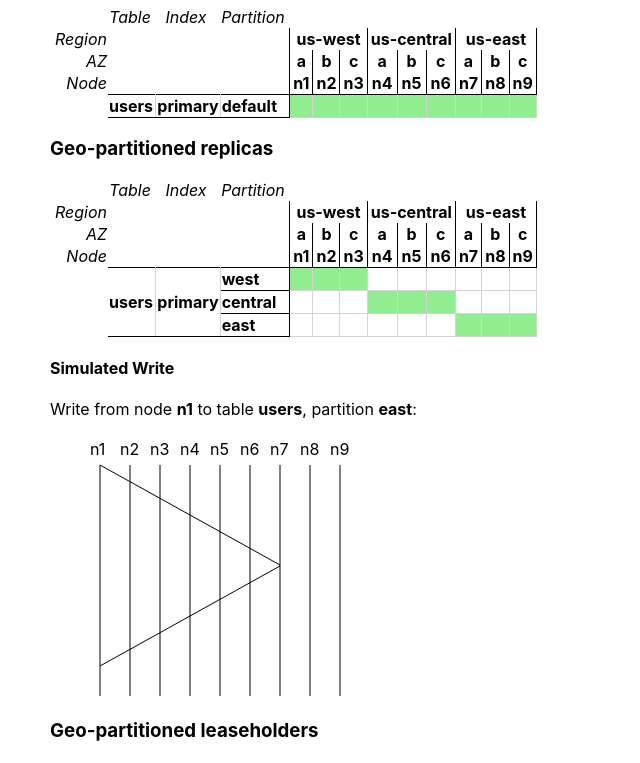
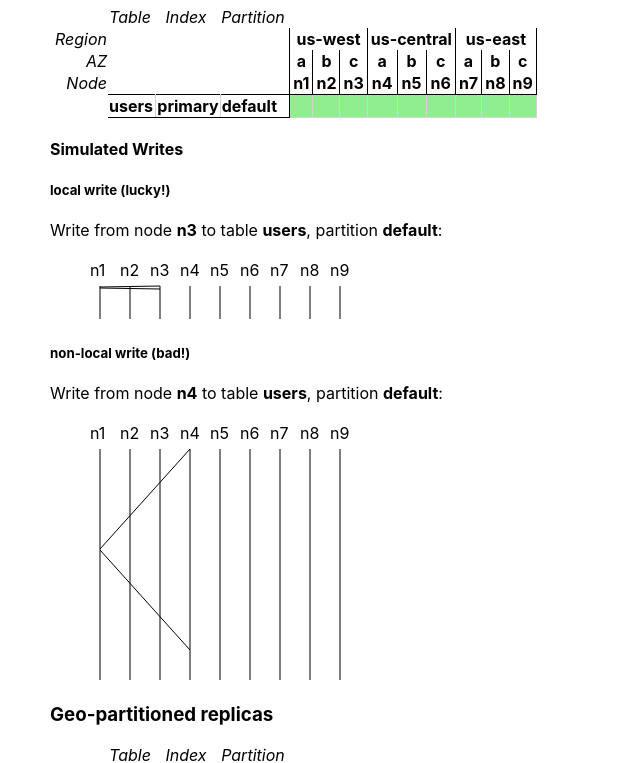
Before and after one commit to vilterp/crdb-config-explorer, a React (Create React App) app: page / in a window 1280 px wide. Shown: the part 640-1403 px from the top of the page, without its empty margins (0-640 px from the left). Built offline with nearby package versions, Linux system fonts and the light colour scheme.

Commit message:
add in some examples

```diff
--- a/src/App.tsx
+++ b/src/App.tsx
@@ -23,11 +23,14 @@ function App() {
         </a>
         .
       </p>
+
       <h2>Single-Region Patterns</h2>
+
       <h3>Development</h3>
       <ConfigurationView
         config={{ formation: singleNode, table: usersTableUnPartitioned }}
       />
+
       <h3>Basic Production</h3>
       <ConfigurationView
         config={{
@@ -35,27 +38,54 @@ function App() {
           table: usersTableUnPartitioned
         }}
       />
+
       <h2>Multi-Region Patterns</h2>
       <p>These patterns involve a cluster with servers in multiple regions.</p>
+
       <h3>Naive Multiregion</h3>
-      <ConfigurationView
+      <SituationView
         config={{
           formation: threeNodesThreeRegions,
           table: usersTableUnPartitioned
         }}
+        writes={[
+          {
+            desc: "local write (lucky!)",
+            write: {
+              tableName: "users",
+              partitionName: "default",
+              gateWayNodeID: 3
+            }
+          },
+          {
+            desc: "non-local write (bad!)",
+            write: {
+              tableName: "users",
+              partitionName: "default",
+              gateWayNodeID: 4
+            }
+          }
+        ]}
       />
+
       <h3>Geo-partitioned replicas</h3>
       <SituationView
         config={{
           formation: threeNodesThreeRegions,
           table: usersTablePartitioned
         }}
-        write={{
-          gateWayNodeID: 1,
-          tableName: "users",
-          partitionName: "east"
-        }}
+        writes={[
+          {
+            desc: "Local, partitioned write (good!)",
+            write: {
+              gateWayNodeID: 2,
+              tableName: "users",
+              partitionName: "west"
+            }
+          }
+        ]}
       />
+
       <h3>Geo-partitioned leaseholders</h3>
       <ConfigurationView
         config={{
@@ -63,6 +93,7 @@ function App() {
           table: usersTableLeaseholderPartitioned
         }}
       />
+
       <h3>Duplicate Indexes</h3>
       <ConfigurationView
         config={{
--- a/src/views/situationView.tsx
+++ b/src/views/situationView.tsx
@@ -6,18 +6,25 @@ import { HopSequenceView } from "./hopSequence";
 
 export function SituationView(props: {
   config: Configuration;
-  write: SQLWrite;
+  writes: { write: SQLWrite; desc: React.ReactNode }[];
 }) {
-  const hopSequence = hopSequenceForSQLWrite(props.config, props.write);
   return (
     <>
       <ConfigurationView config={props.config} />
-      <h4>Simulated Write</h4>
-      <WriteDesc write={props.write} />
-      <HopSequenceView
-        formation={props.config.formation}
-        sequence={hopSequence}
-      />
+      <h4>Simulated Writes</h4>
+      {props.writes.map(write => {
+        const hopSequence = hopSequenceForSQLWrite(props.config, write.write);
+        return (
+          <>
+            <h5>{write.desc}</h5>
+            <WriteDesc write={write.write} />
+            <HopSequenceView
+              formation={props.config.formation}
+              sequence={hopSequence}
+            />
+          </>
+        );
+      })}
     </>
   );
 }
```
